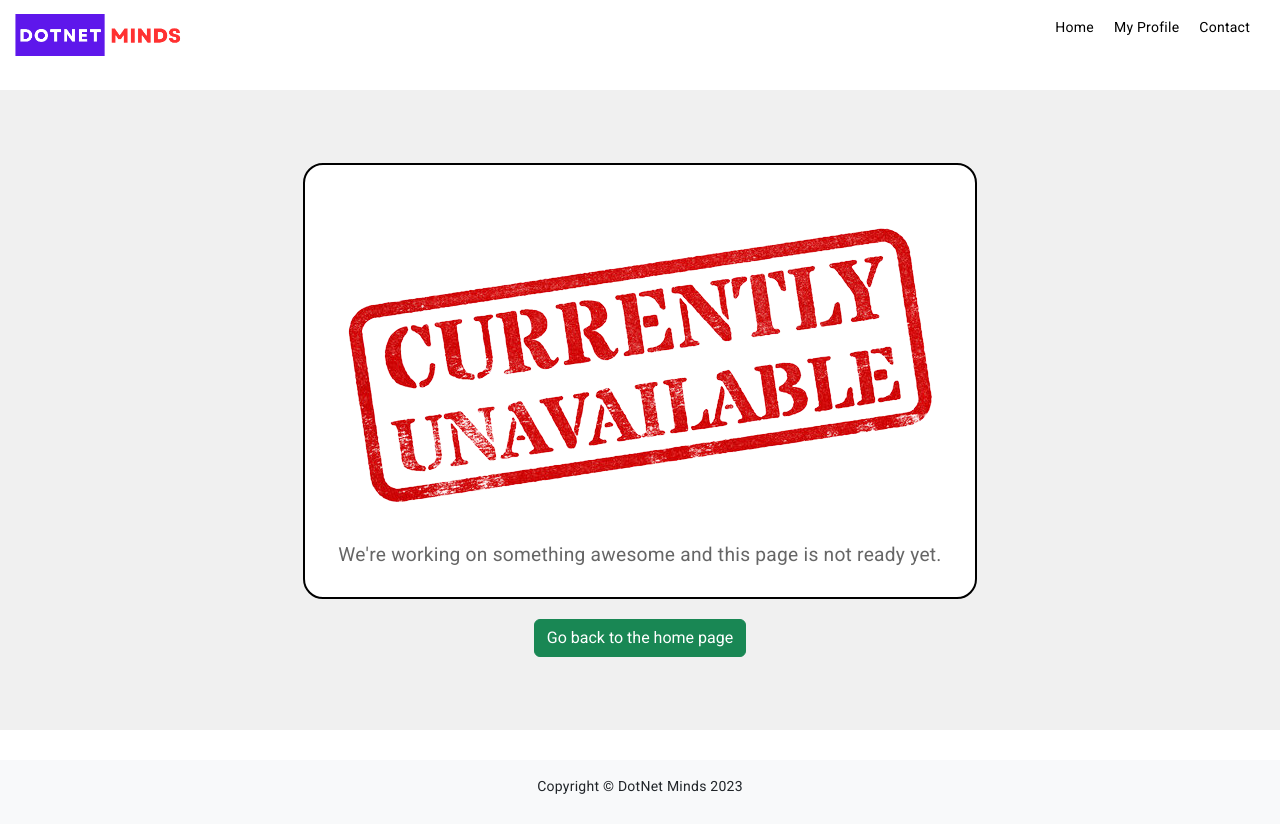
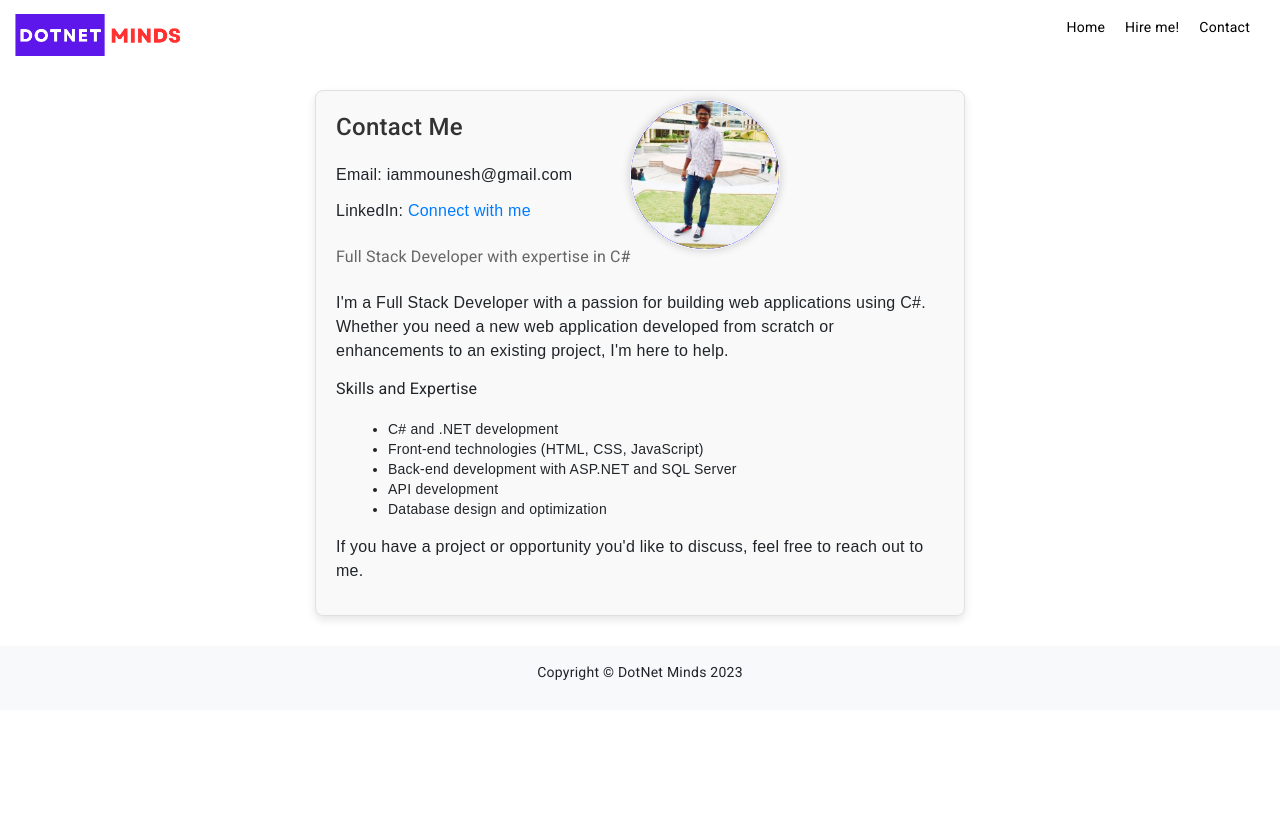
Before and after one commit to DotNetMinds/full-stack-dev, an Angular app: page /hire-me in a window 1280 px wide. Before the commit this address led to /under-construction. After the commit the page ends 800 px from the top, so only its background shows below. Built offline with nearby package versions, Linux system fonts and the light colour scheme.

Commit message:
hire me new comm added

```diff
--- a/src/app/app-routing.module.ts
+++ b/src/app/app-routing.module.ts
@@ -3,6 +3,7 @@ import { RouterModule, Routes } from '@angular/router';
 import { UnderConstructionComponent } from './under-construction/under-construction.component';
 import { HomeComponent } from './home/home.component';
 import { ContactUsComponent } from './contact-us/contact-us.component';
+import { HireMeComponent } from './hire-me/hire-me.component';
 
 const routes: Routes = [
   // Default route to navigate to AppComponent on app launch
@@ -14,6 +15,7 @@ const routes: Routes = [
   // Wildcard route to capture all unknown routes and redirect to Under Construction
 
   { path: 'contact-us', component: ContactUsComponent, pathMatch: 'full' },
+  { path: 'hire-me', component: HireMeComponent },
   { path: '**', redirectTo: 'under-construction', pathMatch: 'full' },
 ];
 
--- a/src/app/app.module.ts
+++ b/src/app/app.module.ts
@@ -13,6 +13,7 @@ import { HomeComponent } from './home/home.component';
 import { FormsModule } from '@angular/forms';
 import { ContactUsComponent } from './contact-us/contact-us.component';
 import { RouterModule } from '@angular/router';
+import { HireMeComponent } from './hire-me/hire-me.component';
 
 @NgModule({
   declarations: [
@@ -20,7 +21,7 @@ import { RouterModule } from '@angular/router';
     HomeComponent,
     HeaderComponent,
     FooterComponent,
-    ContactUsComponent,
+    ContactUsComponent, HireMeComponent,
   ],
   imports: [
     RouterModule,
--- a/src/app/header/header.component.html
+++ b/src/app/header/header.component.html
@@ -5,7 +5,7 @@
     </div>
     <ul class="menu">
       <li><a routerLink="/">Home</a></li>
-      <li><a (click)="navigateTo('profile')">My Profile</a></li>
+      <li><a (click)="navigateTo('hire-me')">Hire me!</a></li>
       <li><a (click)="navigateTo('contact-us')">Contact</a></li>
     </ul>
   </nav>
--- /dev/null
+++ b/src/app/hire-me/hire-me.component.css
@@ -0,0 +1,75 @@
+/* hire-me.component.css */
+
+.hire-me-container {
+    /* background-color: #ffffff; */
+    background-color: #f9f9f9;
+    border: 1px solid #e0e0e0;
+    border-radius: 8px;
+    box-shadow: 0 4px 8px rgba(0, 0, 0, 0.1);
+    padding: 20px;
+    text-align: left;
+    max-width: 650px;
+    margin: 0 auto;
+    font-family: Arial, sans-serif;
+  }
+
+  h2 {
+    font-size: 24px;
+    color: #333;
+    margin-bottom: 10px;
+  }
+
+  .subtitle {
+    font-size: 16px;
+    color: #666;
+    margin-top: 20px;
+    margin-bottom: 20px;
+  }
+
+  p {
+    font-size: 16px;
+    line-height: 1.5;
+  }
+
+  ul {
+    list-style-type: disc;
+    margin-left: 20px;
+  }
+
+  .contact-info {
+    margin-top: 20px;
+  }
+
+  a {
+    color: #007bff;
+    text-decoration: none;
+  }
+
+  a:hover {
+    text-decoration: underline;
+  }
+
+  /* hire-me.component.css */
+
+.profile-photo {
+    position: absolute;
+    top: 100px;
+    right: 500px;
+    width: 150px; /* Adjust the size as needed */
+    height: 150px; /* Should be the same as width for a perfect circle */
+    border-radius: 50%;
+    overflow: hidden;
+    box-shadow: 0 0 10px rgba(0, 0, 0, 0.2);
+    background-color: blue; /* Optional: Add a background color for the circular frame */
+    border: 1px solid white;
+  }
+
+  .profile-photo img {
+    width: 100%;
+    height: 100%;
+    object-fit: cover; /* Maintain the aspect ratio and cover the entire circle */
+  }
+
+  .main-content{
+    margin-top: 120px;
+  }
--- /dev/null
+++ b/src/app/hire-me/hire-me.component.html
@@ -0,0 +1,27 @@
+<div class="hire-me-container">
+    <div class="profile-photo">
+        <img src="/assets/images/mypic.jpeg" alt="Your Profile Photo">
+      </div>
+      <h2>Contact Me</h2>
+    <div class="contact-info">
+      <p>Email: iammounesh@gmail.com</p>
+      <p>LinkedIn: <a href="https://www.linkedin.com/in/mouneshh" target="_blank">Connect with me</a></p>
+    </div>
+
+    <h3 class="subtitle">Full Stack Developer with expertise in C#</h3>
+    <p>
+      I'm a Full Stack Developer with a passion for building web applications using C#. Whether you need a new web application developed from scratch or enhancements to an existing project, I'm here to help.
+    </p>
+
+    <h3>Skills and Expertise</h3>
+    <ul>
+      <li>C# and .NET development</li>
+      <li>Front-end technologies (HTML, CSS, JavaScript)</li>
+      <li>Back-end development with ASP.NET and SQL Server</li>
+      <li>API development</li>
+      <li>Database design and optimization</li>
+    </ul>
+
+    <p>If you have a project or opportunity you'd like to discuss, feel free to reach out to me.</p>
+
+  </div>
--- a/src/app/home/home.component.html
+++ b/src/app/home/home.component.html
@@ -10,19 +10,19 @@
       integrity="sha384-vp86vTRFVJgpjF9jiIGPEEqYqlDwgyBgEF109VFjmqGmIY/Y4HV4d3Gp2irVfcrp" crossorigin="anonymous">
   </head>
   <div class="topic-container">
-    <div class="topic-box" onclick="location.href='/topic1'">
+    <div class="topic-box" (click)="navigateToTopic()">
       <i class="topic-icon fa fa-book"></i>
       <h3 class="topic-heading">Topic 1</h3>
     </div>
-    <div class="topic-box" onclick="location.href='/topic2'">
+    <div class="topic-box" (click)="navigateToTopic()">
       <i class="topic-icon fa fa-cog"></i>
       <h3 class="topic-heading">Topic 2</h3>
     </div>
-    <div class="topic-box" onclick="location.href='/topic3'">
+    <div class="topic-box" (click)="navigateToTopic()">
       <i class="topic-icon fa fa-puzzle-piece"></i>
       <h3 class="topic-heading">Topic 3</h3>
     </div>
-    <div class="topic-box" onclick="location.href='/topic4'">
+    <div class="topic-box" (click)="navigateToTopic()">
       <i class="topic-icon fa fa-puzzle-piece"></i>
       <h3 class="topic-heading">Topic 4</h3>
     </div>
--- a/src/app/home/home.component.ts
+++ b/src/app/home/home.component.ts
@@ -1,4 +1,5 @@
 import { Component } from '@angular/core';
+import { Router } from '@angular/router';
 
 @Component({
   selector: 'app-home',
@@ -6,8 +7,7 @@ import { Component } from '@angular/core';
   styleUrls: ['./home.component.css'],
 })
 export class HomeComponent {
-  //items = Array(9).fill({});
-items =[{
+  items = [{
     logo: 'csharp',
     header: 'C# Interview Questions',
     articleTitle: 'C Sharp Interview Questions',
@@ -43,9 +43,14 @@ items =[{
     articleTitle: 'SQL Interview Questions',
     summary: 'C Sharp Interview Questions C Sharp Interview Questions C Sharp Interview Questions'
   }]
-  constructor() {}
+  constructor(private router: Router) { }
 
-  ngOnInit() {}
+  ngOnInit() { }
+
+  navigateToTopic(): void {
+    this.router.navigate(['/']);
+  }
+
   getImagePath(imageType: string) {
     switch (imageType) {
       case 'angular':
```
Also changed, not shown: src/app/hire-me/hire-me.component.ts (added, +10 -0 lines), src/assets/images/mypic.jpeg (added), 1 other file (tests, documents, lock files or other folders). Lines whose indentation alone changed are shown as unchanged.
